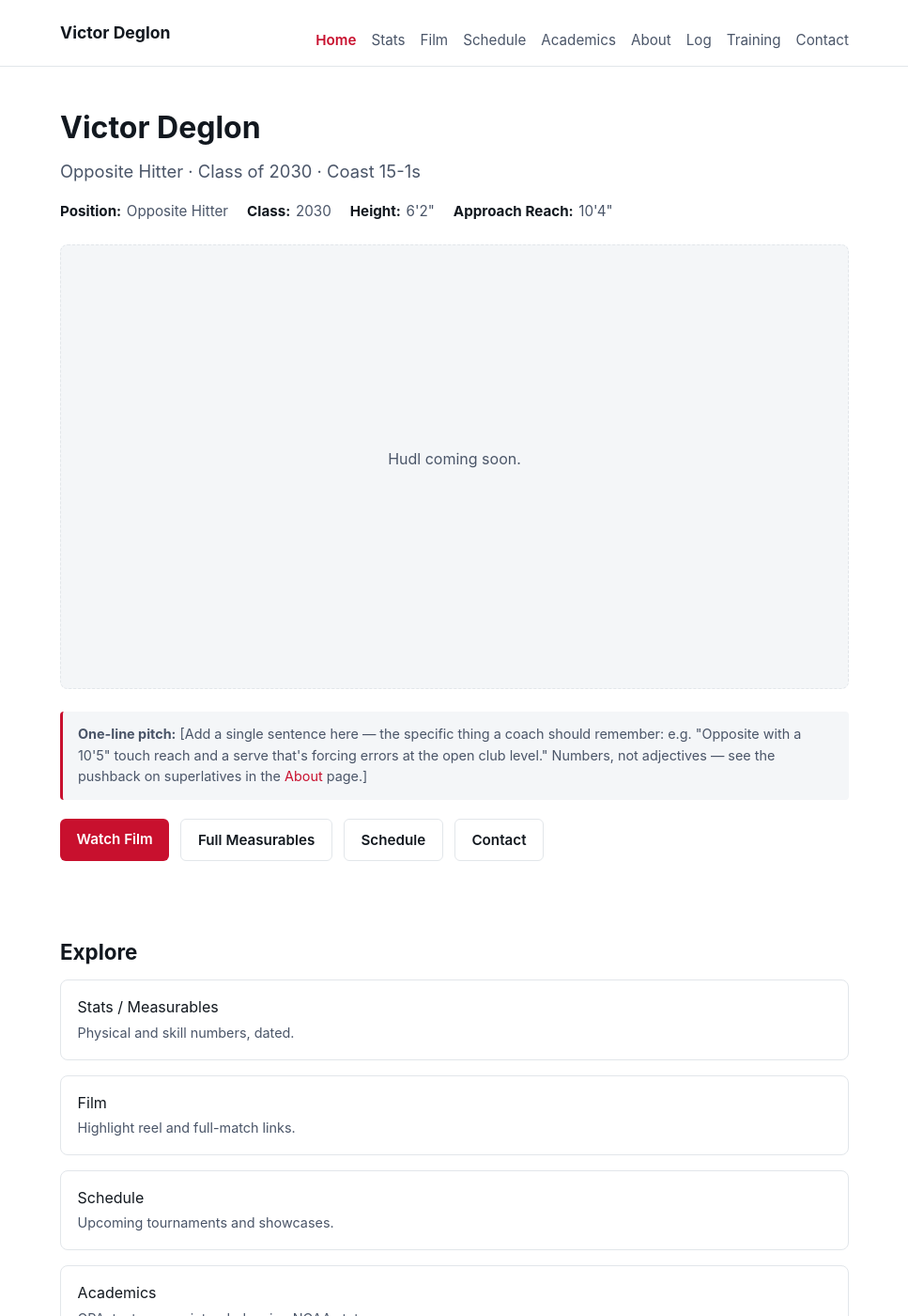
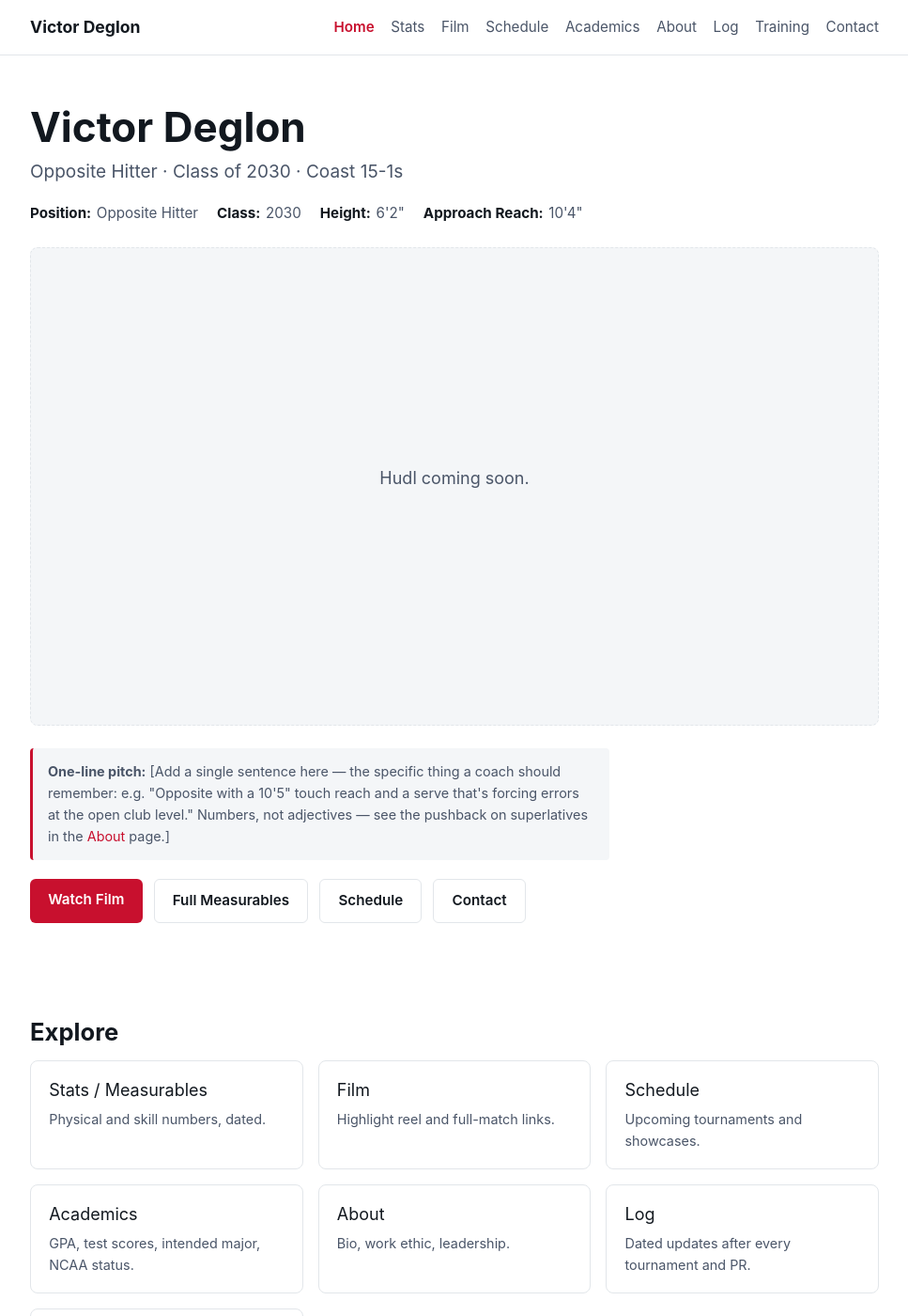
Before and after one commit to VictorDeglon/victor-deglon-recruiting, a Jekyll site: the page built from index.md, in a window 1280 px wide and 1400 px high. Shown: the whole window at 94% size, without its empty margins (156-1123 px from the left). Built offline with Jekyll 4.4.1, drawn with Linux system fonts in a browser that asks for light colours.

Commit message:
Responsive redesign: fluid type, grid layouts, table-to-card on mobile, dark mode, sticky header, print styles

```diff
--- a/assets/css/style.css
+++ b/assets/css/style.css
@@ -1,38 +1,86 @@
+/* ============================================================
+   Tokens
+   ============================================================ */
 :root {
   --ink: #12181f;
   --ink-soft: #4a5568;
   --bg: #ffffff;
   --bg-alt: #f4f6f8;
+  --bg-raised: #ffffff;
   --accent: #c8102e;
+  --accent-ink: #ffffff;
   --border: #e2e6ea;
-  --max: 880px;
+
+  --max: min(94vw, 960px);
+  --max-narrow: min(94vw, 700px);
+  --gutter: clamp(1rem, 3vw, 1.5rem);
+  --radius: 8px;
+
+  color-scheme: light;
+}
+
+@media (prefers-color-scheme: dark) {
+  :root {
+    --ink: #eef1f5;
+    --ink-soft: #a3adba;
+    --bg: #0f1216;
+    --bg-alt: #171b21;
+    --bg-raised: #191d24;
+    --border: #262c34;
+    --accent: #ff5a72;
+    --accent-ink: #14161a;
+    color-scheme: dark;
+  }
 }
 
 * { box-sizing: border-box; }
-
-html { -webkit-text-size-adjust: 100%; }
+html { -webkit-text-size-adjust: 100%; scroll-behavior: smooth; }
 
 body {
   margin: 0;
   font-family: -apple-system, BlinkMacSystemFont, "Segoe UI", Roboto, Helvetica, Arial, sans-serif;
   color: var(--ink);
   background: var(--bg);
-  line-height: 1.55;
+  line-height: 1.6;
+  font-size: clamp(16px, 0.9vw + 14px, 18px);
 }
 
 a { color: var(--accent); text-decoration: none; }
 a:hover { text-decoration: underline; }
 
+a:focus-visible,
+button:focus-visible,
+.nav-toggle-label:focus-visible,
+input:focus-visible {
+  outline: 2px solid var(--accent);
+  outline-offset: 2px;
+  border-radius: 2px;
+}
+
 .wrap {
   max-width: var(--max);
   margin: 0 auto;
-  padding: 0 1.25rem;
+  padding: 0 var(--gutter);
 }
 
-/* Header / nav */
+/* ============================================================
+   Header / nav
+   ============================================================ */
 .site-header {
   border-bottom: 1px solid var(--border);
+  position: sticky;
+  top: 0;
+  background: var(--bg);
+  z-index: 20;
+  transition: box-shadow .2s ease;
 }
+.site-header.is-scrolled {
+  box-shadow: 0 2px 12px rgba(0, 0, 0, .06);
+}
+@media (prefers-color-scheme: dark) {
+  .site-header.is-scrolled { box-shadow: 0 2px 16px rgba(0, 0, 0, .4); }
+}
+
 .site-header .wrap {
   display: flex;
   flex-wrap: wrap;
@@ -41,23 +89,26 @@ a:hover { text-decoration: underline; }
   padding-top: .9rem;
   padding-bottom: .9rem;
   position: relative;
+  gap: .5rem 1rem;
 }
 .brand {
   font-weight: 700;
   font-size: 1.1rem;
   color: var(--ink);
+  white-space: nowrap;
 }
 .site-nav ul {
   list-style: none;
   display: flex;
   flex-wrap: wrap;
-  gap: 1rem;
+  gap: .5rem 1.1rem;
   margin: 0;
   padding: 0;
 }
 .site-nav a {
   color: var(--ink-soft);
   font-size: .95rem;
+  padding: .25rem 0;
 }
 .site-nav a[aria-current="page"] {
   color: var(--accent);
@@ -65,47 +116,69 @@ a:hover { text-decoration: underline; }
 }
 .nav-toggle, .nav-toggle-label { display: none; }
 
-@media (max-width: 640px) {
+@media (max-width: 880px) {
   .nav-toggle-label {
     display: flex;
     flex-direction: column;
+    justify-content: center;
     gap: 4px;
     cursor: pointer;
     padding: .5rem;
+    margin: -.5rem;
+    border-radius: 6px;
   }
+  .nav-toggle-label:hover { background: var(--bg-alt); }
   .nav-toggle-label span {
     width: 22px; height: 2px; background: var(--ink);
+    transition: transform .2s ease, opacity .2s ease;
   }
   .site-nav {
     display: none;
     width: 100%;
+    max-height: 70vh;
+    overflow-y: auto;
   }
-  .site-nav ul { flex-direction: column; gap: .25rem; padding: .75rem 0; }
+  .site-nav ul { flex-direction: column; gap: .1rem; padding: .5rem 0 .75rem; }
+  .site-nav a { display: block; padding: .6rem .25rem; }
   .nav-toggle:checked ~ .site-nav { display: block; }
+  .nav-toggle:checked ~ .nav-toggle-label span:nth-child(1) { transform: translateY(6px) rotate(45deg); }
+  .nav-toggle:checked ~ .nav-toggle-label span:nth-child(2) { opacity: 0; }
+  .nav-toggle:checked ~ .nav-toggle-label span:nth-child(3) { transform: translateY(-6px) rotate(-45deg); }
 }
 
-/* Main content */
+/* ============================================================
+   Type / layout base
+   ============================================================ */
 main { display: block; }
-.wrap > * + *,
-article > * + * { margin-top: 1rem; }
 
 section, article {
   max-width: var(--max);
   margin: 0 auto;
-  padding: 2rem 1.25rem;
+  padding: clamp(1.5rem, 4vw, 3rem) var(--gutter);
 }
 
-h1 { font-size: 2rem; margin: 0 0 .5rem; }
-h2 { font-size: 1.4rem; margin: 2rem 0 .75rem; }
+h1 { font-size: clamp(1.7rem, 1.1rem + 2.4vw, 2.75rem); margin: 0 0 .5rem; line-height: 1.15; }
+h2 { font-size: clamp(1.25rem, 1rem + 1vw, 1.6rem); margin: 2.25rem 0 .85rem; line-height: 1.25; }
 h3 { font-size: 1.1rem; margin: 1.25rem 0 .5rem; }
 p { margin: 0 0 1rem; }
-.lede { font-size: 1.15rem; color: var(--ink-soft); }
+p, .note, .lede, li { max-width: 68ch; }
+.lede { font-size: clamp(1.05rem, .95rem + .3vw, 1.25rem); color: var(--ink-soft); }
 
-/* Hero */
-.hero {
-  padding-top: 2.5rem;
-  padding-bottom: 1rem;
+/* ============================================================
+   Hero
+   ============================================================ */
+.hero { padding-top: clamp(1.75rem, 4vw, 3.5rem); padding-bottom: 1rem; }
+
+.hero-grid {
+  display: grid;
+  gap: clamp(1.5rem, 4vw, 3rem);
+  align-items: start;
 }
+@media (min-width: 900px) {
+  .hero-grid { grid-template-columns: 1.15fr .85fr; }
+  .hero-media { position: sticky; top: 5.5rem; }
+}
+
 .hero .facts {
   display: flex;
   flex-wrap: wrap;
@@ -115,9 +188,11 @@ p { margin: 0 0 1rem; }
   list-style: none;
   color: var(--ink-soft);
   font-size: .95rem;
+  max-width: none;
 }
-.hero .facts li { display: flex; gap: .35rem; }
+.hero .facts li { display: flex; gap: .35rem; max-width: none; }
 .hero .facts strong { color: var(--ink); }
+
 .cta-row {
   display: flex;
   flex-wrap: wrap;
@@ -126,27 +201,31 @@ p { margin: 0 0 1rem; }
 }
 .btn {
   display: inline-block;
-  padding: .6rem 1.1rem;
+  padding: .65rem 1.2rem;
   border-radius: 6px;
   background: var(--accent);
-  color: #fff;
+  color: var(--accent-ink);
   font-weight: 600;
   font-size: .95rem;
+  transition: opacity .15s ease, transform .15s ease;
 }
-.btn:hover { text-decoration: none; opacity: .9; }
+.btn:hover { text-decoration: none; opacity: .88; }
+.btn:active { transform: translateY(1px); }
 .btn.btn-outline {
   background: transparent;
   color: var(--ink);
   border: 1px solid var(--border);
 }
 
-/* Video */
+/* ============================================================
+   Video
+   ============================================================ */
 .video-embed {
   position: relative;
   width: 100%;
   aspect-ratio: 16 / 9;
   background: var(--bg-alt);
-  border-radius: 8px;
+  border-radius: var(--radius);
   overflow: hidden;
   margin: 1rem 0 1.5rem;
 }
@@ -159,9 +238,13 @@ p { margin: 0 0 1rem; }
   justify-content: center;
   color: var(--ink-soft);
   border: 1px dashed var(--border);
+  text-align: center;
+  padding: 1rem;
 }
 
-/* Tables */
+/* ============================================================
+   Tables — plain (desktop/tablet) + card layout (narrow)
+   ============================================================ */
 table {
   width: 100%;
   border-collapse: collapse;
@@ -171,28 +254,86 @@ table {
 caption { text-align: left; color: var(--ink-soft); font-size: .85rem; margin-bottom: .4rem; }
 th, td {
   text-align: left;
-  padding: .6rem .75rem;
+  padding: .65rem .8rem;
   border-bottom: 1px solid var(--border);
+  max-width: none;
 }
-th { color: var(--ink-soft); font-weight: 600; font-size: .85rem; text-transform: uppercase; letter-spacing: .03em; }
+th { color: var(--ink-soft); font-weight: 600; font-size: .8rem; text-transform: uppercase; letter-spacing: .03em; }
 .overflow-table { overflow-x: auto; }
 
-/* Cards / lists */
+/* Key/value tables (academics, contact) */
+.kv-table th { width: 38%; white-space: nowrap; }
+@media (max-width: 480px) {
+  .kv-table th { white-space: normal; width: 44%; }
+}
+
+/* Data tables (stats, schedule) — collapse to cards under 700px */
+@media (max-width: 700px) {
+  .responsive-table table,
+  .responsive-table thead,
+  .responsive-table tbody,
+  .responsive-table th,
+  .responsive-table td,
+  .responsive-table tr {
+    display: block;
+  }
+  .responsive-table thead {
+    position: absolute;
+    width: 1px; height: 1px;
+    overflow: hidden;
+    clip: rect(0 0 0 0);
+    white-space: nowrap;
+  }
+  .responsive-table caption { margin-bottom: .75rem; }
+  .responsive-table tbody tr {
+    border: 1px solid var(--border);
+    border-radius: var(--radius);
+    padding: .85rem .9rem;
+    margin-bottom: .85rem;
+    background: var(--bg-raised);
+  }
+  .responsive-table tbody tr:last-child { margin-bottom: 0; }
+  .responsive-table td {
+    border: none;
+    padding: .3rem 0;
+    display: flex;
+    justify-content: space-between;
+    align-items: baseline;
+    gap: 1rem;
+    text-align: right;
+  }
+  .responsive-table td::before {
+    content: attr(data-label);
+    font-weight: 600;
+    font-size: .75rem;
+    text-transform: uppercase;
+    letter-spacing: .03em;
+    color: var(--ink-soft);
+    text-align: left;
+  }
+}
+
+/* ============================================================
+   Cards / lists — intrinsic responsive grid, no breakpoints needed
+   ============================================================ */
 .page-list {
   list-style: none;
   margin: 0; padding: 0;
   display: grid;
+  grid-template-columns: repeat(auto-fill, minmax(230px, 1fr));
   gap: 1rem;
 }
 .page-list a {
   display: block;
-  padding: 1rem 1.1rem;
+  height: 100%;
+  padding: 1.1rem 1.2rem;
   border: 1px solid var(--border);
-  border-radius: 8px;
+  border-radius: var(--radius);
   color: var(--ink);
+  transition: border-color .15s ease, transform .15s ease;
 }
-.page-list a:hover { border-color: var(--accent); text-decoration: none; }
-.page-list .desc { display: block; color: var(--ink-soft); font-size: .9rem; margin-top: .25rem; }
+.page-list a:hover { border-color: var(--accent); text-decoration: none; transform: translateY(-2px); }
+.page-list .desc { display: block; color: var(--ink-soft); font-size: .9rem; margin-top: .25rem; max-width: none; }
 
 .tag {
   display: inline-block;
@@ -216,25 +357,36 @@ th { color: var(--ink-soft); font-weight: 600; font-size: .85rem; text-transform
 }
 
 figure { margin: 0 0 1.5rem; }
-figure img { width: 100%; border-radius: 8px; display: block; }
+figure img { width: 100%; border-radius: var(--radius); display: block; }
 figcaption { font-size: .85rem; color: var(--ink-soft); margin-top: .4rem; }
 
 img { max-width: 100%; }
 
-/* Log */
+/* ============================================================
+   Log
+   ============================================================ */
+.log-index { max-width: var(--max-narrow); }
+.log-entry { max-width: var(--max-narrow); }
 .log-entry header { margin-bottom: 1rem; }
 .log-entry .meta { color: var(--ink-soft); font-size: .9rem; }
-.log-index-item + .log-index-item { border-top: 1px solid var(--border); padding-top: 1.25rem; margin-top: 1.25rem; }
+.log-index-item {
+  border-left: 3px solid var(--border);
+  padding: .1rem 0 .1rem 1.1rem;
+}
+.log-index-item + .log-index-item { margin-top: 1.75rem; }
+.log-index-item h2 { margin-top: 0; }
 
-/* Footer */
+/* ============================================================
+   Footer
+   ============================================================ */
 .site-footer {
   border-top: 1px solid var(--border);
   margin-top: 3rem;
-  padding: 1.5rem 0 3rem;
+  padding: 1.75rem 0 3rem;
   color: var(--ink-soft);
   font-size: .9rem;
 }
-.site-footer p { margin: 0 0 .25rem; }
+.site-footer p { margin: 0 0 .25rem; max-width: none; }
 
 .social-row {
   list-style: none;
@@ -263,3 +415,22 @@ a.social-icon:hover {
   opacity: .4;
   cursor: default;
 }
+
+/* ============================================================
+   Large-desktop refinement
+   ============================================================ */
+@media (min-width: 1280px) {
+  :root { --gutter: 1.75rem; }
+  .page-list { grid-template-columns: repeat(auto-fill, minmax(260px, 1fr)); }
+}
+
+/* ============================================================
+   Print
+   ============================================================ */
+@media print {
+  .site-header, .site-footer, .nav-toggle-label, .cta-row, .video-embed { display: none; }
+  body { color: #000; background: #fff; font-size: 12pt; }
+  a { color: #000; text-decoration: underline; }
+  section, article { max-width: none; padding: 0; }
+  .note { border-left-color: #000; background: none; }
+}
```
